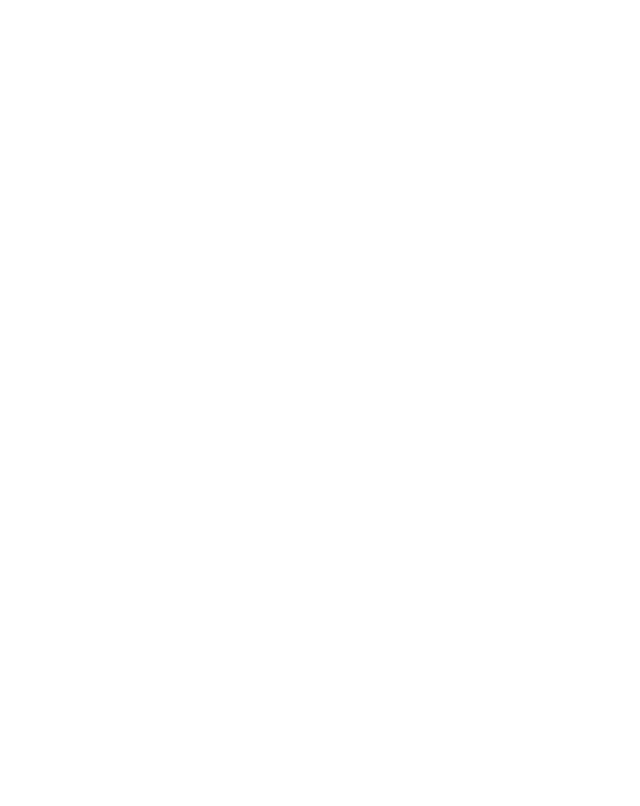
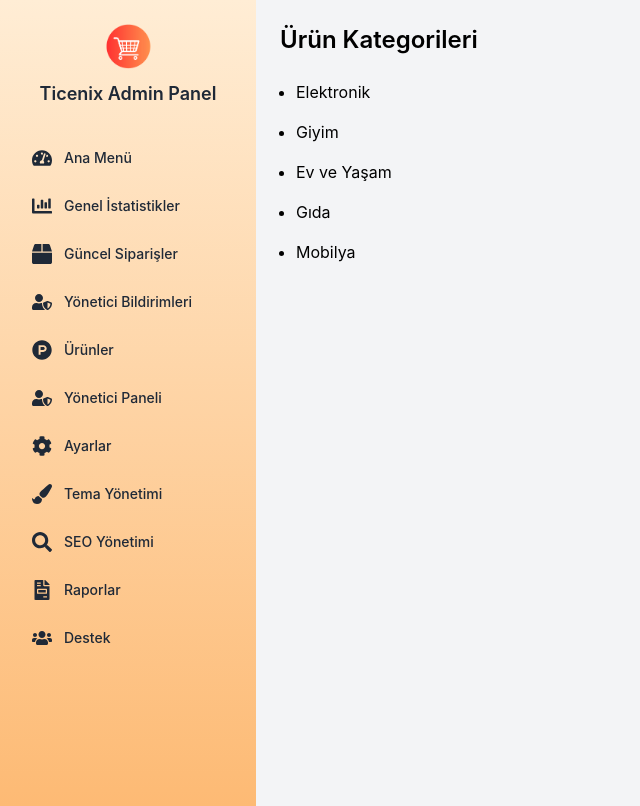
Before and after one commit to Ticenix2/ticenix_ui, a React (Create React App) app: page /products/categories in a window 1280 px wide. Before the commit this address had no page. Shown: the whole page, without its empty margins (0-640 px from the left). Built offline with nearby package versions, Linux system fonts and the light colour scheme.

Commit message:
added productCategories and productStock

```diff
--- a/src/App.js
+++ b/src/App.js
@@ -7,6 +7,8 @@
 import ProductAdd from './pages/products/productAdd';
 import SidebarLayout from './layouts/SidebarLayout';
 import ProductList from './pages/products/productList';
+import ProductCategories from './pages/products/productCategories';
+import ProductStock from './pages/products/productStock';
 
 
 function App() {
@@ -29,6 +31,10 @@
           <Route path="/panel/dashboard" element={<DashboardPage />} />
           <Route path="/products/add" element={<ProductAdd />} />
           <Route path="/products/list" element={<ProductList />} />
+          <Route path="/products/categories" element={<ProductCategories />} />
+          <Route path="/products/stock" element={<ProductStock />} />
+
+
         </Route>
       </Routes>
     </Router>
--- /dev/null
+++ b/src/pages/products/productCategories.js
@@ -0,0 +1,36 @@
+import React, { useEffect, useState } from 'react';
+
+function ProductCategories() {
+  const [categories, setCategories] = useState([
+    "Elektronik",
+    "Giyim",
+    "Ev ve Yaşam",
+    "Gıda",
+    "Mobilya",
+  ]);
+  const [loading, setLoading] = useState(false); // Simulate data load
+
+  useEffect(() => {
+    setLoading(true);
+    setTimeout(() => {
+      setLoading(false);
+    }, 1000); // Simulate a loading delay
+  }, []);
+
+  return (
+    <div className="categories-page">
+      <h2 className="text-2xl font-semibold mb-4">Ürün Kategorileri</h2>
+      {loading ? (
+        <p>Yükleniyor...</p>
+      ) : (
+        <ul className="list-disc pl-4">
+          {categories.map((category, index) => (
+            <li key={index} className="py-2">{category}</li>
+          ))}
+        </ul>
+      )}
+    </div>
+  );
+}
+
+export default ProductCategories;
--- /dev/null
+++ b/src/pages/products/productStock.js
@@ -0,0 +1,31 @@
+import React, { useState } from 'react';
+
+function ProductStock({ product, onStockChange }) {
+  const [stock, setStock] = useState(product.stock);
+
+  const handleIncrease = () => {
+    setStock(stock + 1);
+    onStockChange(product.id, stock + 1); // Pass updated stock to parent component
+  };
+
+  const handleDecrease = () => {
+    if (stock > 0) {
+      setStock(stock - 1);
+      onStockChange(product.id, stock - 1); // Pass updated stock to parent component
+    }
+  };
+
+  return (
+    <div className="stock-management">
+      <button onClick={handleIncrease} className="increase-btn">
+        Artır
+      </button>
+      <span>{stock}</span>
+      <button onClick={handleDecrease} className="decrease-btn">
+        Azalt
+      </button>
+    </div>
+  );
+}
+
+export default ProductStock;
```
